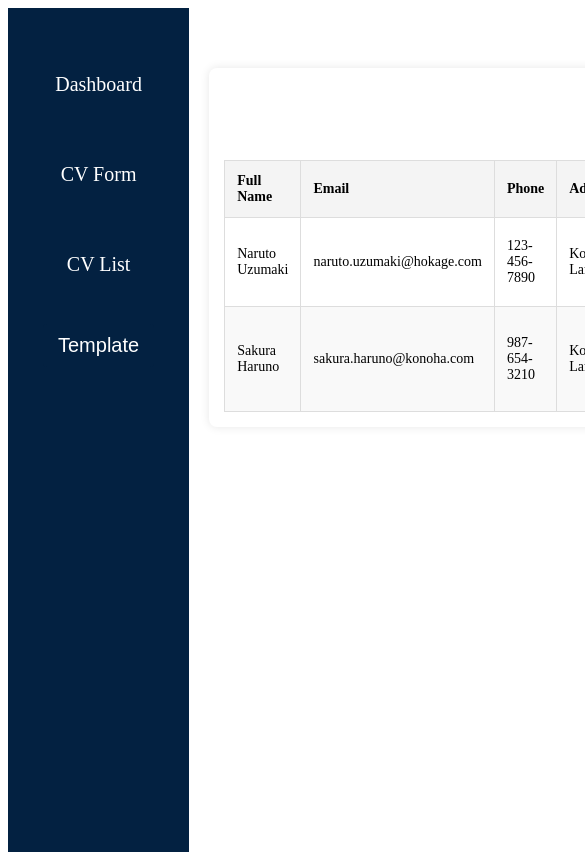
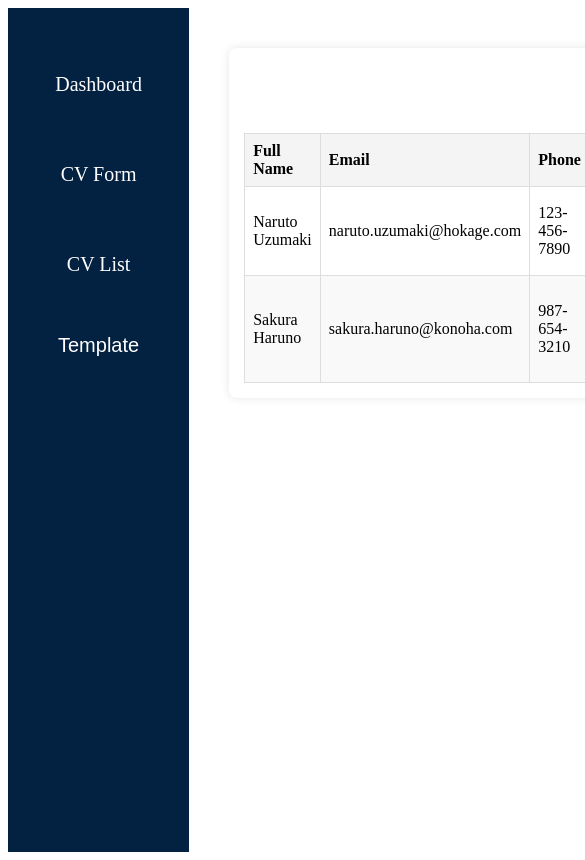
Before and after one commit to dipsankadariya/CV-Mangement-systems, a React (Vite) app: page /CVList in a window 390 px wide. Shown: the top 860 px of the page, 585 px wide, since content can reach past the window. Built offline with nearby package versions, Linux system fonts and the light colour scheme; no server answers; the HTML template or start-up script is replaced by a standard one.

Commit message:
new updates

```diff
--- a/src/Css/CVList.css
+++ b/src/Css/CVList.css
@@ -1,3 +1,4 @@
+
 .cv-list-container {
   max-width: 1200px;
   margin: 40px auto;
@@ -34,7 +35,7 @@ table tbody tr:nth-child(even) {
 }
 
 button {
-  background-color: #007bff;
+  background-color: #092849;
   color: white;
   border: none;
   border-radius: 4px;
@@ -47,6 +48,27 @@ button {
 button:hover {
   background-color: #0056b3;
 }
+
+@media (max-width: 600px) {
+  .cv-list-container {
+    margin: 20px;
+    padding: 10px;
+  }
+
+  table th, table td {
+    padding: 8px;
+  }
+
+  button {
+    padding: 6px 10px;
+    font-size: 12px;
+  }
+
+  h2 {
+    font-size: 20px;
+  }
+}
+
 
 @media (max-width: 768px) {
   .cv-list-container {
@@ -61,3 +83,18 @@ button:hover {
     padding: 6px 10px;
   }
 }
+
+
+@media (max-width: 992px) {
+  .cv-list-container {
+    padding: 15px;
+  }
+
+  table {
+    font-size: 16px;
+  }
+
+  button {
+    padding: 8px 12px;
+  }
+}
```
